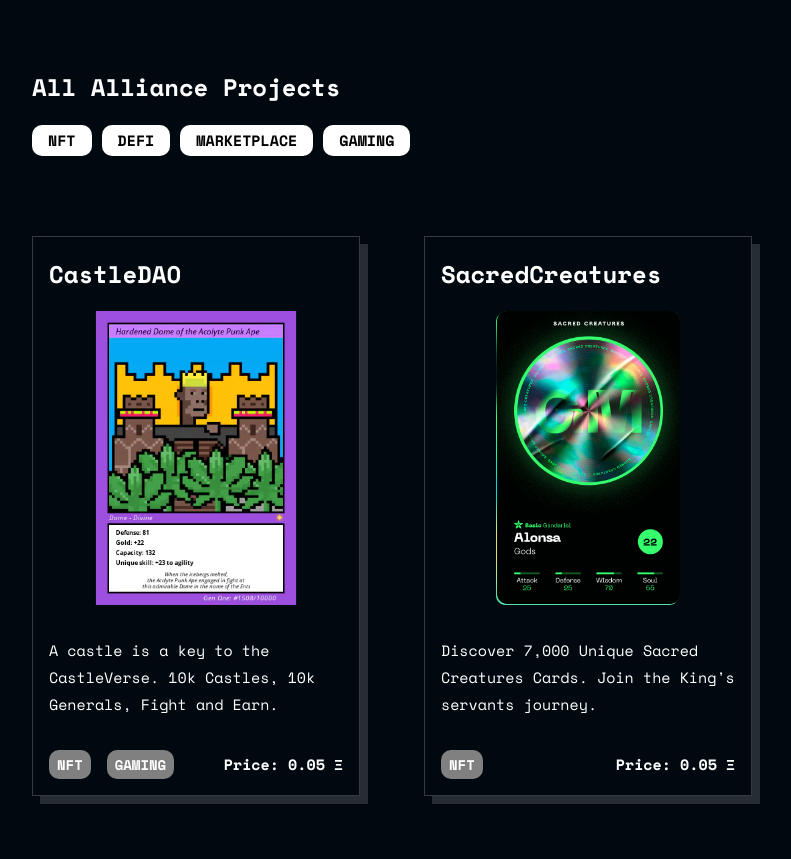
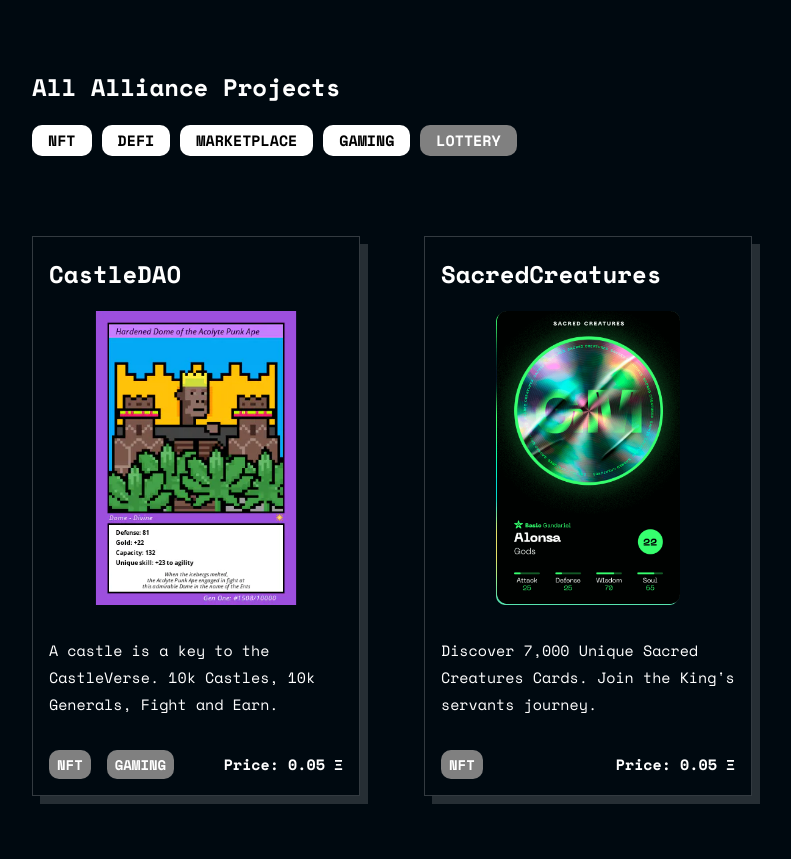
Before and after one commit to nft-alliance/nft-alliance-web-page, a Next.js app: page / in a window 1280 px wide. Shown: the part 1840-2699 px from the top of the page, without its empty margins (248-1039 px from the left). Built offline with nearby package versions, Linux system fonts and the light colour scheme.

Commit message:
Categories

```diff
--- a/pages/index.tsx
+++ b/pages/index.tsx
@@ -174,6 +174,16 @@ const Home: NextPage = () => {
                   onClick={() => toggleCategory(categories.GAMING)}
                 >
                   GAMING
+                </div>
+                <div
+                  className={`category ${
+                    categoriesFiltered.includes(categories.LOTTERY)
+                      ? "selected"
+                      : ""
+                  }`}
+                  onClick={() => toggleCategory(categories.LOTTERY)}
+                >
+                  LOTTERY
                 </div>
               </div>
             </div>
```
